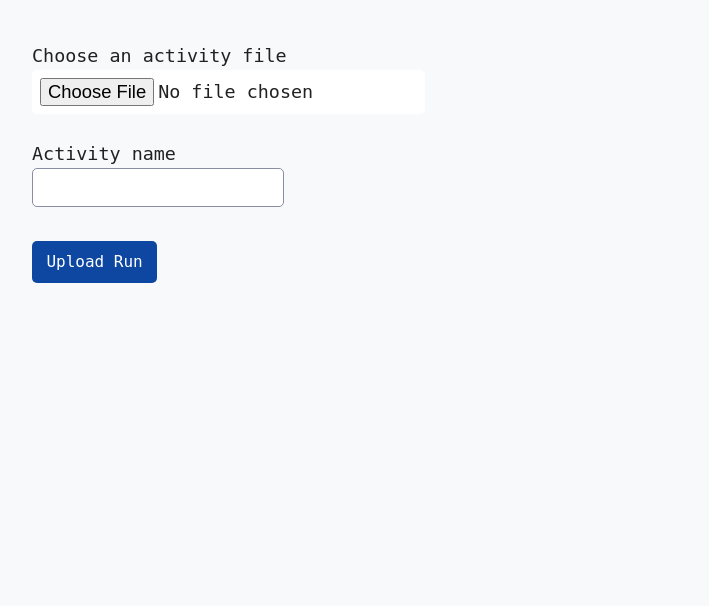
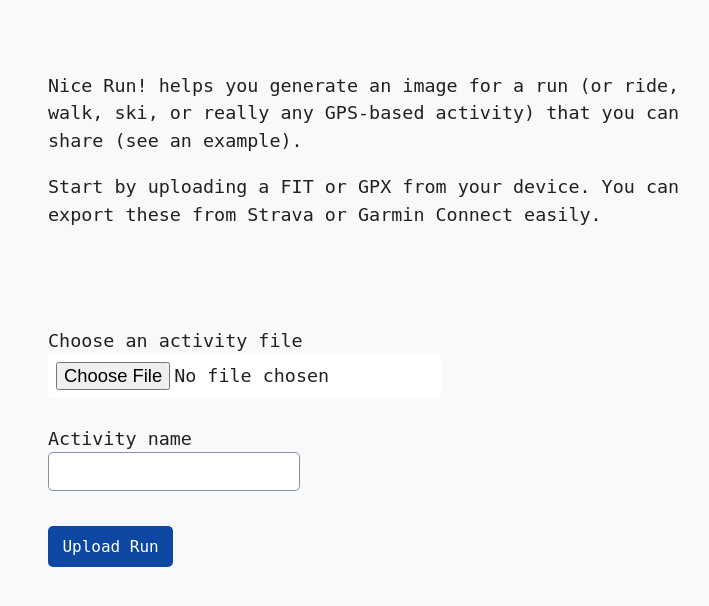
Before and after one commit to sesh/nicerun, a Django app: page / in a window 1280 px wide. Shown: the part 118-724 px from the top of the page, without its empty margins (248-957 px from the left). Run offline with Django 4.2, Linux system fonts and the light colour scheme; some libraries are stand-ins or nearby versions; some web fonts are replaced.

Commit message:
feat: rework homepage a tiny bit

```diff
--- a/core/templates/home.html
+++ b/core/templates/home.html
@@ -1,9 +1,19 @@
 {% extends 'base.html' %}
 {% block content%}
+<section class="about">
+    <p>
+        Nice Run! helps you generate an image for a run (or ride, walk, ski, or really any GPS-based activity) that you can share (see an example).
+    </p>
+    <p>
+        Start by uploading a FIT or GPX from your device. You can export these from Strava or Garmin Connect easily.
+    </p>
+</section>
+
+<section>
     <form method="post" enctype="multipart/form-data">
         <p>
             <label for="file">Choose an activity file</label>
-        <input type="file" id="file" name="file" />
+            <input type="file" id="file" name="file" class="dropzone" />
         </p>
         <p>
             <label for="name">Activity name</label>
@@ -16,4 +26,5 @@
 
         {% csrf_token %}
     </form>
+</section>
 {% endblock %}
```
Lines whose indentation alone changed are shown as unchanged.
